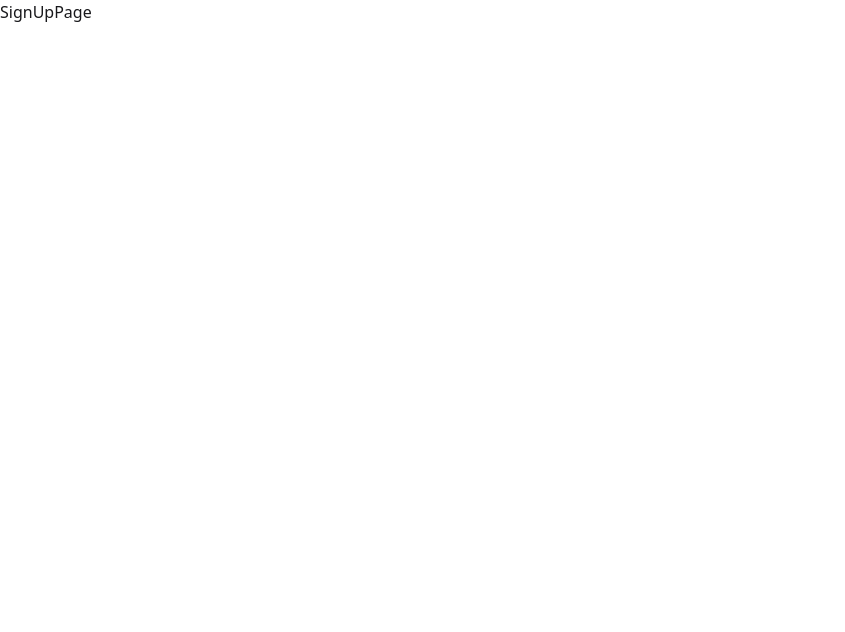
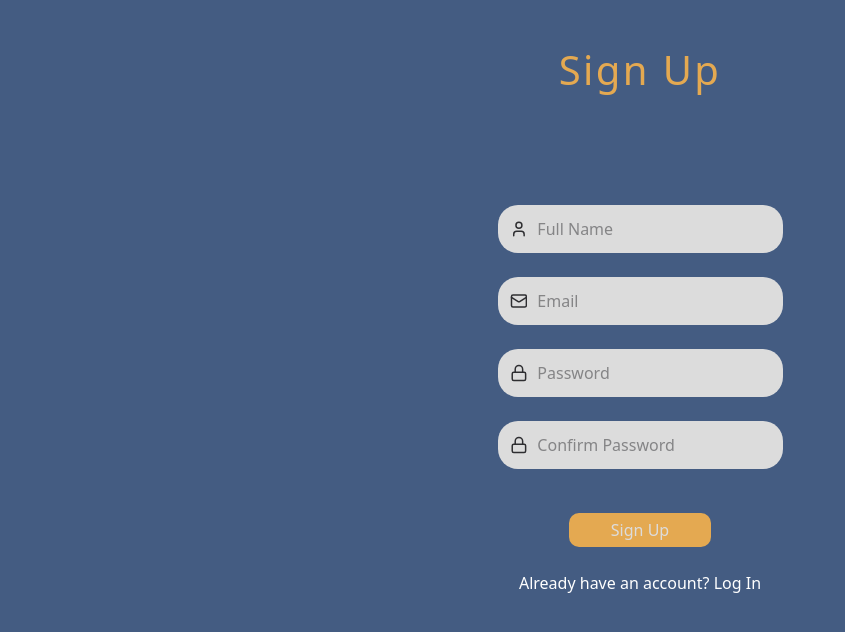
Before and after one commit to Welcome-To-Velora/Velora_Frontend, a React (Vite) app in the folder Velora/: page /signup in a window 1280 px wide. Shown: the top 632 px of the page, without its empty margins (0-845 px from the left). Built offline with nearby package versions, Linux system fonts and the light colour scheme.

Commit message:
Feat: Started Signup page

```diff
--- a/Velora/src/App.jsx
+++ b/Velora/src/App.jsx
@@ -2,10 +2,12 @@ import { Route, Routes } from 'react-router-dom';
 import HomePage from './pages/HomePage';
 import SignUpPage from './pages/SignUpPage';
 import LogInPage from './pages/LogInPage';
+import Navbar from './components/Navbar';
 
 function App() {
   return (
     <div>
+
       <Routes>
         <Route path='/' element={<HomePage />} />
         <Route path='/signup' element={<SignUpPage />} />
--- /dev/null
+++ b/Velora/src/components/Navbar.jsx
@@ -0,0 +1,9 @@
+import React from 'react'
+
+const Navbar = () => {
+  return (
+    <div>Navbar</div>
+  )
+}
+
+export default Navbar
--- /dev/null
+++ b/Velora/src/pages/SignUpPage.css
@@ -0,0 +1,91 @@
+/* Background and layout */
+.signup-container {
+    height: 100vh;
+    width: 100vw;
+    background-color: #304B75;
+    opacity: 90%;
+    display: flex;
+    flex-direction: column;
+    justify-content: center;
+    align-items: center;
+    padding: 1.5rem;
+    position: relative;
+}
+
+  /* Form Styling */
+/* .signup-form {
+    background: #D9D9D9;
+    padding: 1.5rem;
+    border-radius: 8px;
+    box-shadow: 0px 4px 10px rgba(0, 0, 0, 0.1);
+    width: 100%;
+    max-width: 400px;
+} */
+
+/* Form Title */
+.field-title {
+    position: absolute;
+    top: 5%;
+    left: 50%;
+    transform: translateX(-50%);
+    font-size: 2.5rem;
+    font-weight: 500;
+    letter-spacing: 0.15rem;
+    text-align: center;
+    color: #E2A03F;
+}
+
+/* Input Fields */
+.input-group {
+    display: flex;
+    align-items: center;
+    border: none;
+    border-radius: 20px;
+    padding: 0.75rem;
+    margin-bottom: 1.5rem;
+    background-color: #D9D9D9;
+}
+
+.input-group input {
+    width: 100%;
+    border: none;
+    outline: none;
+    background: none;
+    font-size: 1rem;
+    margin-left: 10px;
+}
+
+/* Sign Up Button Container */
+.signup-button-container {
+    display: flex;
+    justify-content: center;
+    width: 100%;
+    margin-top: 20px;
+}
+
+.signup-button {
+    width: 50%;
+    background-color: #E2A03F;
+    color: #D9D9D9;
+    border: none;
+    padding: 5px;
+    border-radius: 10px;
+    font-size: 1rem;
+    cursor: pointer;
+    display: flex;
+    align-items: center;
+    justify-content: center;
+    gap: 8px;
+    transition: 0.3s;
+    margin-top: 20px;
+}
+
+.signup-button:hover {
+    background-color: #cb9038;
+}
+
+.signup-footer {
+    margin-top: 1.5rem;
+    color: white;
+    text-align: center;
+}
--- a/Velora/src/pages/SignUpPage.jsx
+++ b/Velora/src/pages/SignUpPage.jsx
@@ -1,9 +1,99 @@
-import React from 'react'
+import React from 'react';
+import { useState } from 'react';
+import { Link } from 'react-router-dom';
+import { UserPlus, Mail, Lock, User, ArrowRight, Loader } from 'lucide-react';
+
+import './SignUpPage.css';
 
 const SignUpPage = () => {
-  return (
-    <div>SignUpPage</div>
-  )
+    const [formData, setFormData] = useState({
+        name: "",
+        email: "",
+        password: "",
+        confirmPassword: "",
+    });
+
+    const handleChange = (e) => {
+        setFormData({ ...formData, [e.target.name]: e.target.value });
+    };
+
+    const handleSubmit = (e) => {
+        e.preventDefault();
+        console.log(formData);
+    }
+
+    return (
+        <div className="signup-container">
+            <form className="signup-form" onSubmit={handleSubmit}>
+                <h2 className="field-title">Sign Up</h2>
+
+                {/* Name Input */}
+                <div className="input-group">
+                    <User size={20} />
+                    <input
+                        type="text"
+                        name="name"
+                        placeholder="Full Name"
+                        value={formData.name}
+                        onChange={handleChange}
+                        required
+                    />
+                </div>
+
+                {/* Email Input */}
+                <div className="input-group">
+                    <Mail size={20} />
+                    <input
+                        type="text"
+                        name="email"
+                        placeholder="Email"
+                        value={formData.email}
+                        onChange={handleChange}
+                        required
+                    />
+                </div>
+
+                {/* Password Input */}
+                <div className="input-group">
+                    <Lock size={20} />
+                    <input
+                        type="password"
+                        name="password"
+                        placeholder="Password"
+                        value={formData.password}
+                        onChange={handleChange}
+                        required
+                    />
+                </div>
+
+                {/* Confirm Password Input */}
+                <div className="input-group">
+                    <Lock size={20} />
+                    <input
+                        type="password"
+                        name="confirmPassword"
+                        placeholder="Confirm Password"
+                        value={formData.confirmPassword}
+                        onChange={handleChange}
+                        required
+                    />
+                </div>
+
+                {/* Submit Button */}
+                <div className="signup-button-container">
+                    <button type="submit" className="signup-button">
+                        Sign Up
+                    </button>
+                </div>
+
+                {/* Login Link */}
+                <p className="signup-footer">
+                    Already have an account? <Link to="/login">Log In</Link>
+                </p>
+
+            </form>
+        </div>
+    )
 }
 
 export default SignUpPage
```
